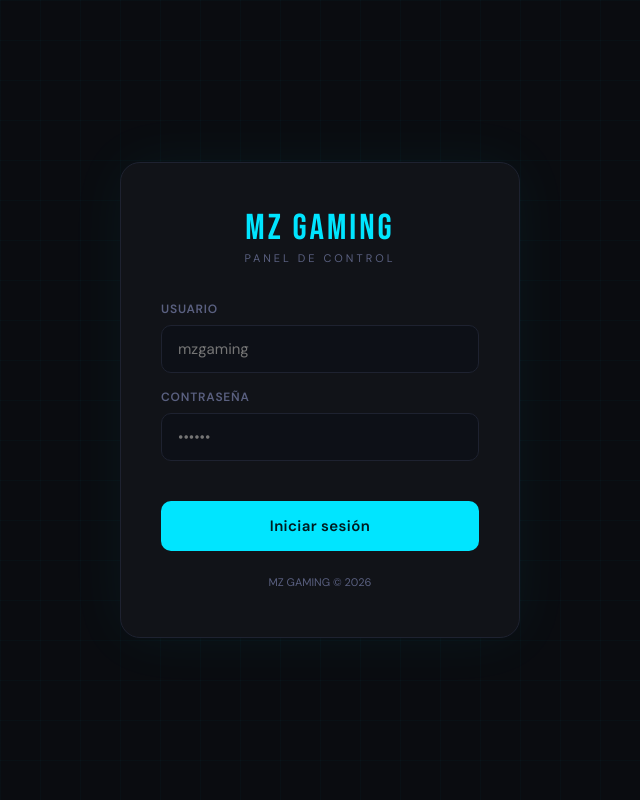
After one commit to mzzgaming/mz-servicio-tecnico, a Flask app: page /login in a window 1280 px wide. The commit adds this page. Shown: the whole page, without its empty margins (320-960 px from the left). Run offline with Flask 3, Linux system fonts and the light colour scheme.

Commit message:
feat: login propio con sesiones, reemplaza Basic Auth

```diff
--- a/app.py
+++ b/app.py
@@ -2,7 +2,7 @@ import os
 import json
 from datetime import datetime
 from functools import wraps
-from flask import Flask, request, jsonify, render_template, Response
+from flask import Flask, request, jsonify, render_template, redirect, url_for, session
 import gspread
 from google.oauth2.service_account import Credentials
 import requests
@@ -27,22 +27,34 @@ BUSINESS_SHEET_ID = os.environ.get("BUSINESS_SHEET_ID", "1FHEBuzVEkpg_w8dDMP_Y1Y
 BOT_TOKEN         = os.environ.get("BOT_TOKEN", "")
 WEBHOOK_SECRET    = os.environ.get("WEBHOOK_SECRET", "mzgaming2024")
 
-def check_auth(username, password):
-    user = os.environ.get("DASHBOARD_USER", "mzgaming")
-    pwd = os.environ.get("DASHBOARD_PASSWORD", "7799")
-    return username == user and password == pwd
+SECRET_KEY = os.environ.get("SECRET_KEY", "mzgaming_secret_2024")
+app.secret_key = SECRET_KEY
 
 def requires_auth(f):
     @wraps(f)
     def decorated(*args, **kwargs):
-        auth = request.authorization
-        if not auth or not check_auth(auth.username, auth.password):
-            return Response(
-                'Acceso denegado', 401,
-                {'WWW-Authenticate': 'Basic realm="MZ GAMING Dashboard"'}
-            )
+        if not session.get('logged_in'):
+            return redirect(url_for('login'))
         return f(*args, **kwargs)
     return decorated
+
+@app.route("/login", methods=["GET", "POST"])
+def login():
+    error = None
+    if request.method == "POST":
+        user = request.form.get("username", "")
+        pwd = request.form.get("password", "")
+        if user == os.environ.get("DASHBOARD_USER", "mzgaming") and pwd == os.environ.get("DASHBOARD_PASSWORD", "7799"):
+            session['logged_in'] = True
+            return redirect(url_for('orders_page'))
+        else:
+            error = "Usuario o contraseña incorrectos"
+    return render_template("login.html", error=error)
+
+@app.route("/logout")
+def logout():
+    session.clear()
+    return redirect(url_for('login'))
 
 SCOPES = [
     "https://spreadsheets.google.com/feeds",
--- a/requirements.txt
+++ b/requirements.txt
@@ -4,3 +4,4 @@ gspread==6.1.2
 google-auth==2.29.0
 requests==2.31.0
 gunicorn==22.0.0
+flask-session
--- a/templates/index.html
+++ b/templates/index.html
@@ -169,6 +169,10 @@
       <div class="logo-title">MZ GAMING</div>
       <div class="logo-sub">Panel de Control</div>
     </div>
+    <a href="/logout" style="display:flex;align-items:center;gap:8px;padding:8px 24px;color:var(--muted);font-size:12px;text-decoration:none;margin-bottom:4px;">
+      <svg width="14" height="14" fill="none" stroke="currentColor" viewBox="0 0 24 24"><path stroke-linecap="round" stroke-linejoin="round" stroke-width="2" d="M17 16l4-4m0 0l-4-4m4 4H7m6 4v1a3 3 0 01-3 3H6a3 3 0 01-3-3V7a3 3 0 013-3h4a3 3 0 013 3v1"/></svg>
+      Cerrar sesión
+    </a>
     <a href="/" class="nav-item active">
       <svg class="nav-icon" fill="none" stroke="currentColor" viewBox="0 0 24 24"><path stroke-linecap="round" stroke-linejoin="round" stroke-width="2" d="M12 4v16m8-8H4"/></svg>
       Nueva orden
--- /dev/null
+++ b/templates/login.html
@@ -0,0 +1,90 @@
+<!DOCTYPE html>
+<html lang="es">
+<head>
+<meta charset="UTF-8">
+<meta name="viewport" content="width=device-width, initial-scale=1.0">
+<title>MZ GAMING — Login</title>
+<link href="https://fonts.googleapis.com/css2?family=Bebas+Neue&family=DM+Sans:wght@300;400;500;600&display=swap" rel="stylesheet">
+<style>
+  :root {
+    --bg: #0a0c10; --surface: #111318; --border: #1e2230;
+    --accent: #00e5ff; --danger: #ff4757; --text: #e8eaf0; --muted: #5a6080;
+  }
+  * { margin:0; padding:0; box-sizing:border-box; }
+  body {
+    background: var(--bg); color: var(--text);
+    font-family: 'DM Sans', sans-serif;
+    min-height: 100vh; display: flex; align-items: center; justify-content: center;
+  }
+  body::before {
+    content:''; position:fixed; inset:0; pointer-events:none; z-index:0;
+    background-image:
+      linear-gradient(rgba(0,229,255,0.025) 1px, transparent 1px),
+      linear-gradient(90deg, rgba(0,229,255,0.025) 1px, transparent 1px);
+    background-size: 40px 40px;
+  }
+  .login-wrap {
+    position: relative; z-index: 1;
+    background: var(--surface); border: 1px solid var(--border);
+    border-radius: 20px; padding: 48px 40px; width: 100%; max-width: 400px;
+    box-shadow: 0 0 60px rgba(0,229,255,0.05);
+  }
+  .logo { text-align: center; margin-bottom: 36px; }
+  .logo-title {
+    font-family: 'Bebas Neue', sans-serif; font-size: 36px;
+    letter-spacing: 3px; color: var(--accent); line-height: 1;
+  }
+  .logo-sub { font-size: 11px; color: var(--muted); letter-spacing: 3px; text-transform: uppercase; margin-top: 4px; }
+  .field { display: flex; flex-direction: column; gap: 8px; margin-bottom: 16px; }
+  .field label { font-size: 12px; font-weight: 600; color: var(--muted); text-transform: uppercase; letter-spacing: .8px; }
+  .field input {
+    background: #0d1017; border: 1px solid var(--border); border-radius: 10px;
+    color: var(--text); font-family: 'DM Sans', sans-serif; font-size: 15px;
+    padding: 13px 16px; outline: none; width: 100%;
+    transition: border-color .18s, box-shadow .18s;
+  }
+  .field input:focus { border-color: var(--accent); box-shadow: 0 0 0 3px rgba(0,229,255,0.08); }
+  .btn-login {
+    margin-top: 24px; width: 100%; padding: 15px;
+    background: var(--accent); color: #001a1f;
+    border: none; border-radius: 10px;
+    font-family: 'DM Sans', sans-serif; font-size: 15px; font-weight: 700;
+    cursor: pointer; letter-spacing: .4px;
+    transition: opacity .18s, transform .12s;
+  }
+  .btn-login:hover { opacity: .9; transform: translateY(-1px); }
+  .error {
+    background: rgba(255,71,87,.08); border: 1px solid rgba(255,71,87,.2);
+    border-radius: 8px; padding: 12px 16px; color: var(--danger);
+    font-size: 13px; margin-bottom: 16px; text-align: center;
+  }
+  .powered { text-align: center; margin-top: 24px; font-size: 11px; color: var(--muted); }
+</style>
+</head>
+<body>
+<div class="login-wrap">
+  <div class="logo">
+    <div class="logo-title">MZ GAMING</div>
+    <div class="logo-sub">Panel de Control</div>
+  </div>
+
+  {% if error %}
+  <div class="error">❌ {{ error }}</div>
+  {% endif %}
+
+  <form method="POST" action="/login">
+    <div class="field">
+      <label>Usuario</label>
+      <input type="text" name="username" placeholder="mzgaming" autocomplete="username">
+    </div>
+    <div class="field">
+      <label>Contraseña</label>
+      <input type="password" name="password" placeholder="••••••" autocomplete="current-password">
+    </div>
+    <button type="submit" class="btn-login">Iniciar sesión</button>
+  </form>
+
+  <div class="powered">MZ GAMING © 2026</div>
+</div>
+</body>
+</html>
--- a/templates/orders.html
+++ b/templates/orders.html
@@ -153,6 +153,10 @@
       <div class="logo-title">MZ GAMING</div>
       <div class="logo-sub">Panel de Control</div>
     </div>
+    <a href="/logout" style="display:flex;align-items:center;gap:8px;padding:8px 24px;color:var(--muted);font-size:12px;text-decoration:none;margin-bottom:4px;">
+      <svg width="14" height="14" fill="none" stroke="currentColor" viewBox="0 0 24 24"><path stroke-linecap="round" stroke-linejoin="round" stroke-width="2" d="M17 16l4-4m0 0l-4-4m4 4H7m6 4v1a3 3 0 01-3 3H6a3 3 0 01-3-3V7a3 3 0 013-3h4a3 3 0 013 3v1"/></svg>
+      Cerrar sesión
+    </a>
 
     <a href="/" class="nav-item">
       <svg class="nav-icon" fill="none" stroke="currentColor" viewBox="0 0 24 24"><path stroke-linecap="round" stroke-linejoin="round" stroke-width="2" d="M12 4v16m8-8H4"/></svg>
```
